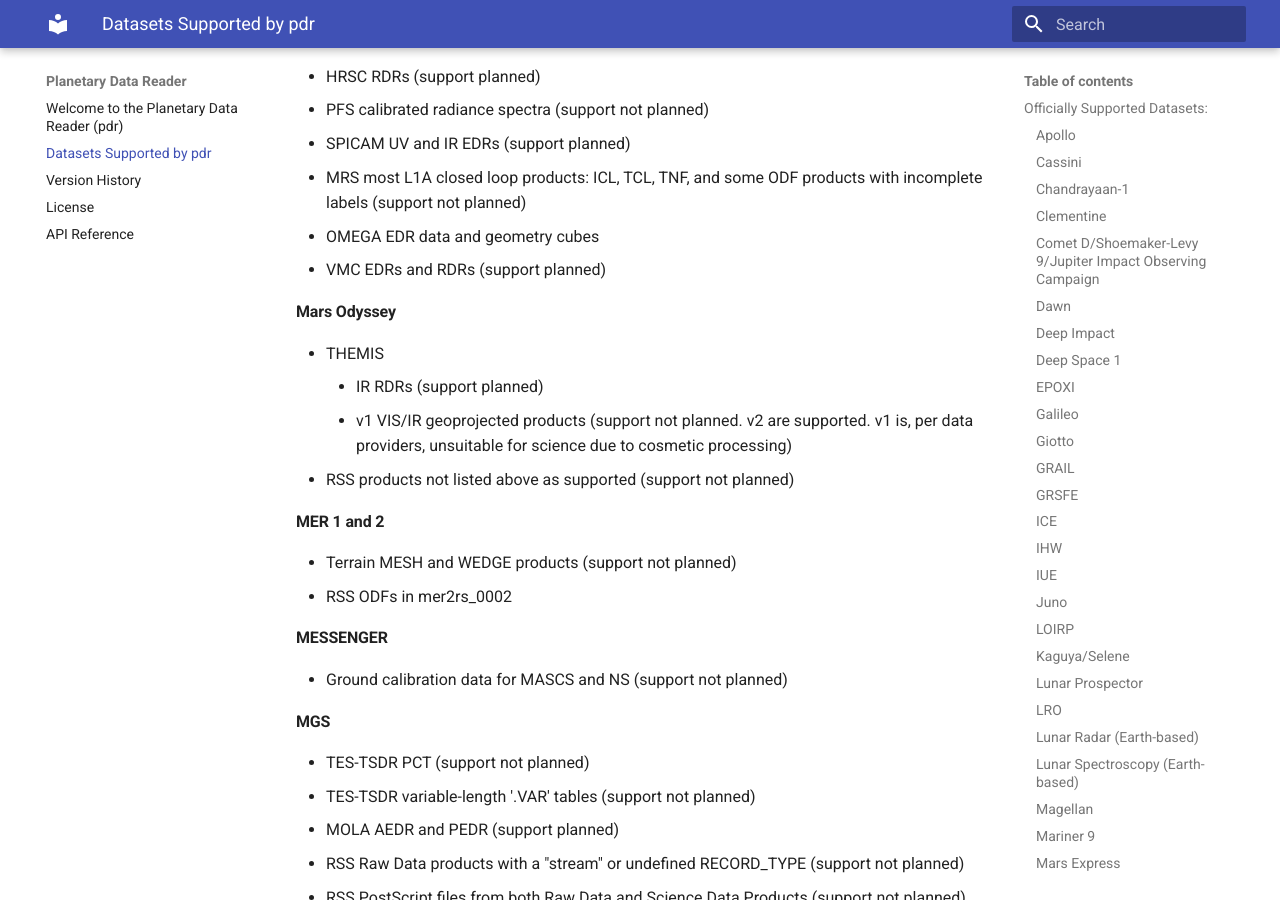
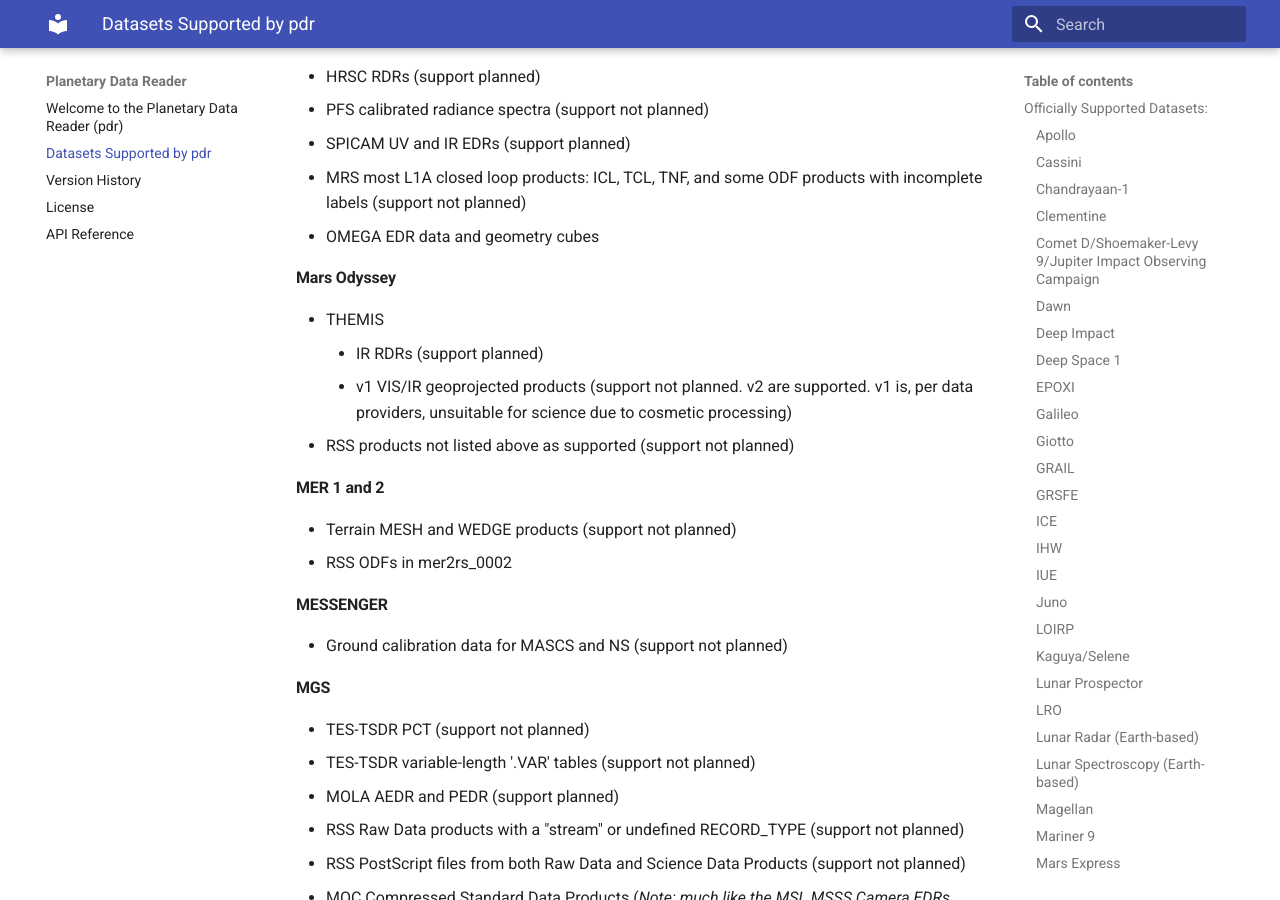
Before and after one commit to MillionConcepts/pdr, an MkDocs documentation site: the page built from docs/supported_datasets.md, in a window 1280 px wide and 900 px high, scrolled down 22356 px. Built offline with MkDocs 1.6.1 and Material for MkDocs 9.7.7, drawn with Linux system fonts in a browser that asks for light colours.

Commit message:
take MEX VMC off the "known unsupported" list

```diff
--- a/docs/supported_datasets.md
+++ b/docs/supported_datasets.md
@@ -657,7 +657,6 @@ expected data structures and that interpretable portions of their data
   - SPICAM UV and IR EDRs (support planned)
   - MRS most L1A closed loop products: ICL, TCL, TNF, and some ODF products with incomplete labels (support not planned)
   - OMEGA EDR data and geometry cubes
-  - VMC EDRs and RDRs (support planned)
 #### Mars Odyssey
   - THEMIS
     - IR RDRs (support planned)
```
